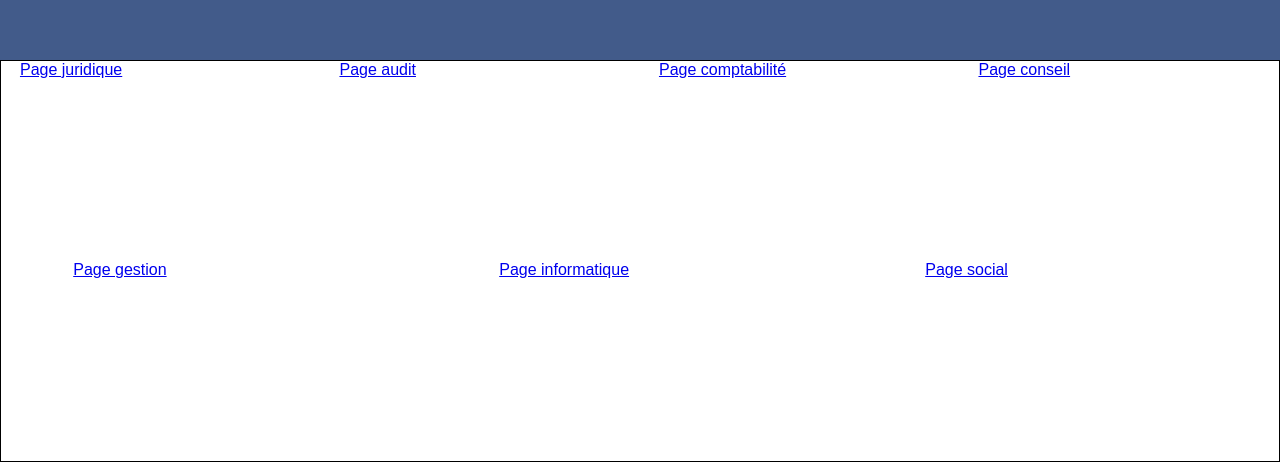
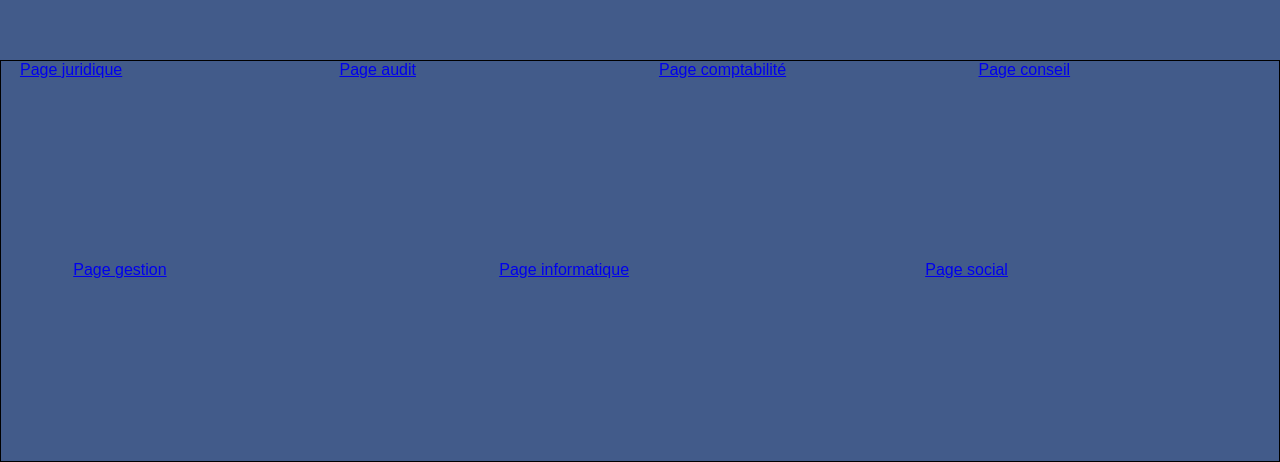
Before and after one commit to Flothar78/sgconseils, a Nuxt app: page / in a window 1280 px wide. Shown: the part 756-1218 px from the top of the page. Built offline with nearby package versions, Linux system fonts and the light colour scheme.

Commit message:
Change background color
Change background color of expertise-cards div in index.vue

```diff
--- a/pages/index.vue
+++ b/pages/index.vue
@@ -38,6 +38,7 @@
 }
 .expertises-cards {
   border: black 1px solid;
+  background-color: #425b8a;
   min-height: 50vh;
   display: flex;
   justify-content: space-around;
```
